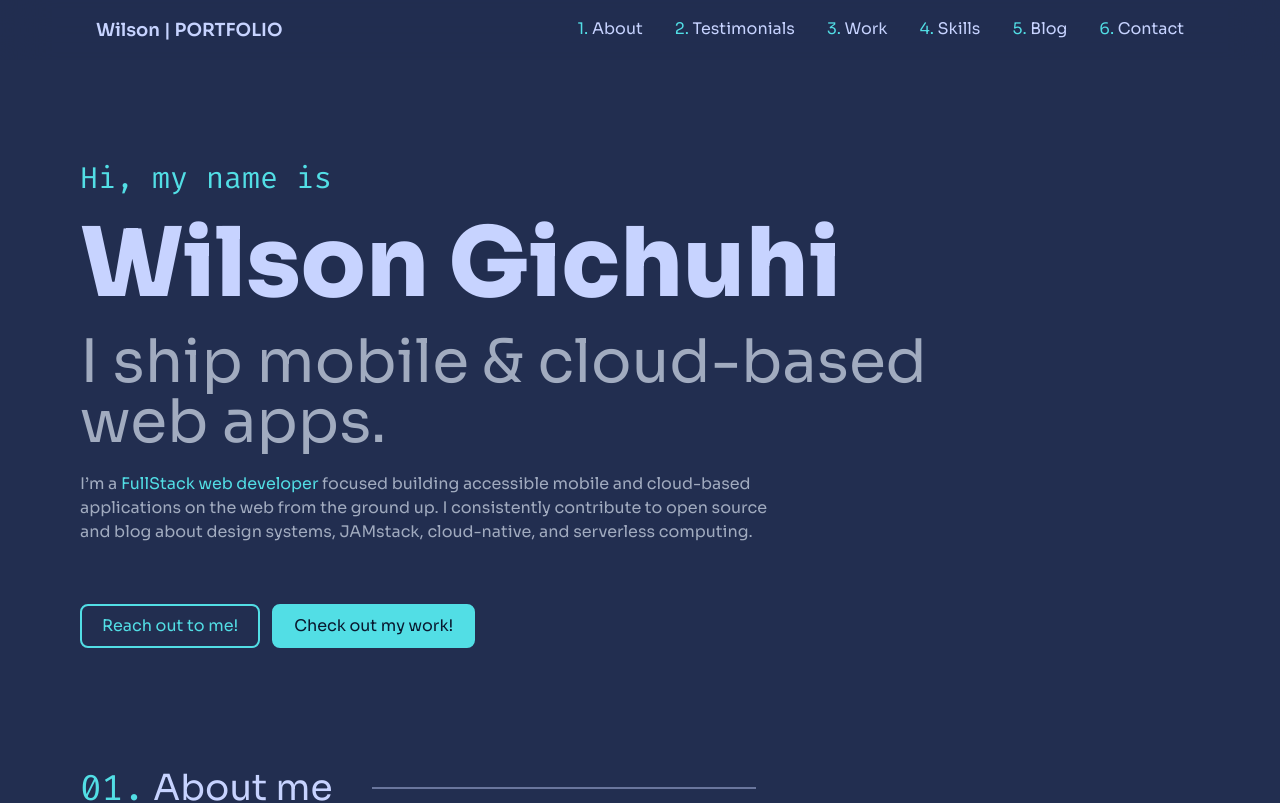
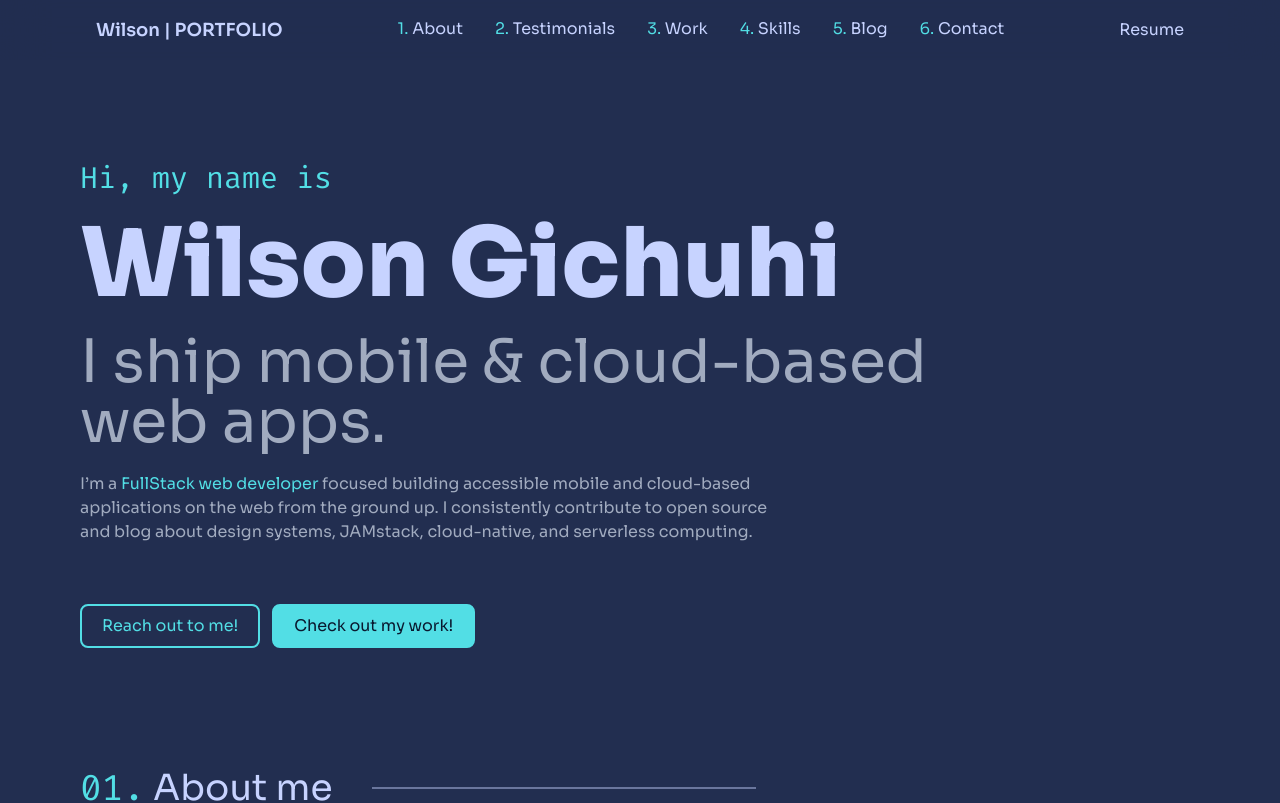
Before and after one commit to Qodestackr/portfolio-v2, a React (Vite) app: page / in a window 1280 px wide. Shown: the top 803 px of the page. Built offline with nearby package versions, Linux system fonts and the light colour scheme.

Commit message:
add: resume

```diff
--- a/src/components/nav/Header.nav.jsx
+++ b/src/components/nav/Header.nav.jsx
@@ -47,6 +47,9 @@
                     <NavOption item={item} key={i} number={i + 1} />
                 ))}
             </ol>
+            <a href="https://drive.google.com/file/d/1JJcgZmRKgcyiKhee2skC9AyveIiSbs2Z/view?usp=share_link"
+                target="_blank"
+            >Resume</a>
         </nav>
     );
 };
```
Also changed, not shown: src/components/nav/navOptions.js (renamed from src/components/nav/navOptions.jsx).
